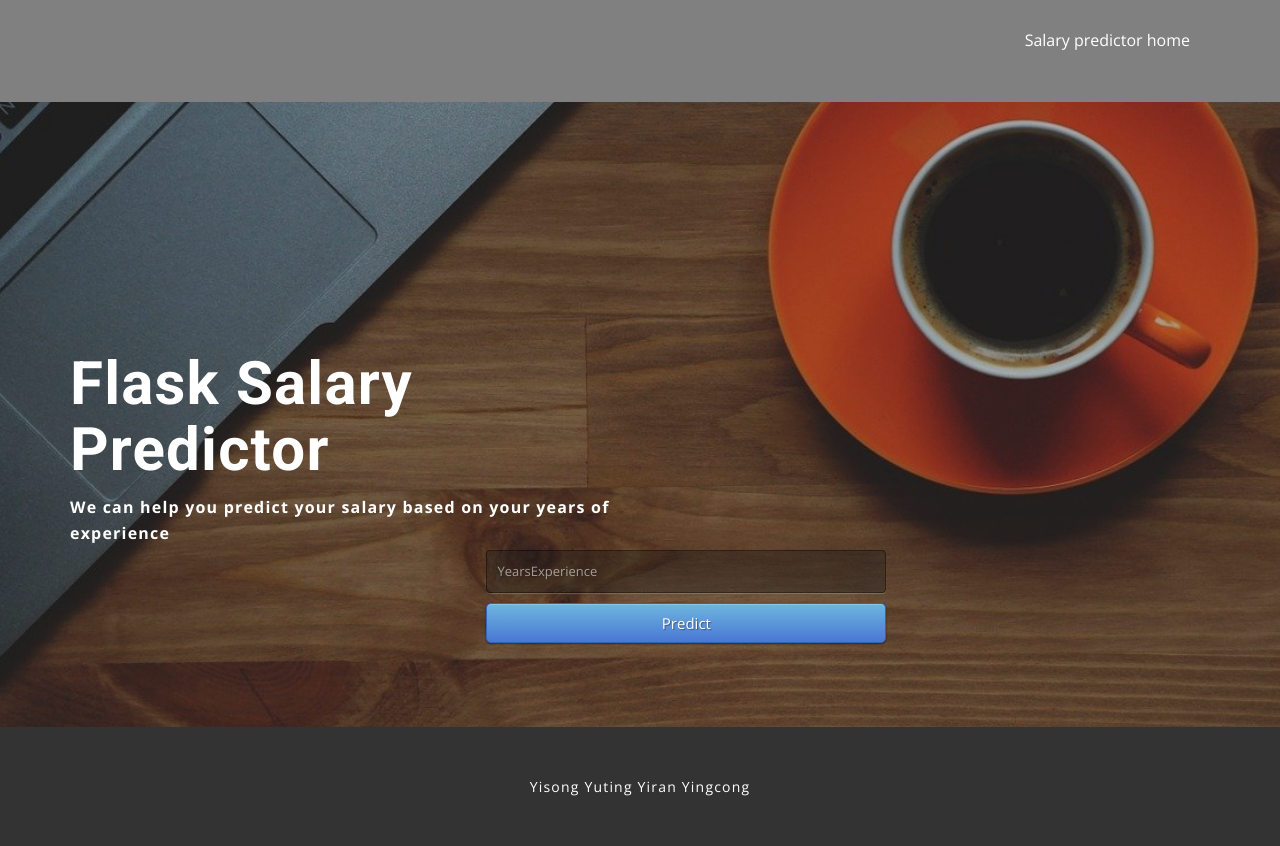
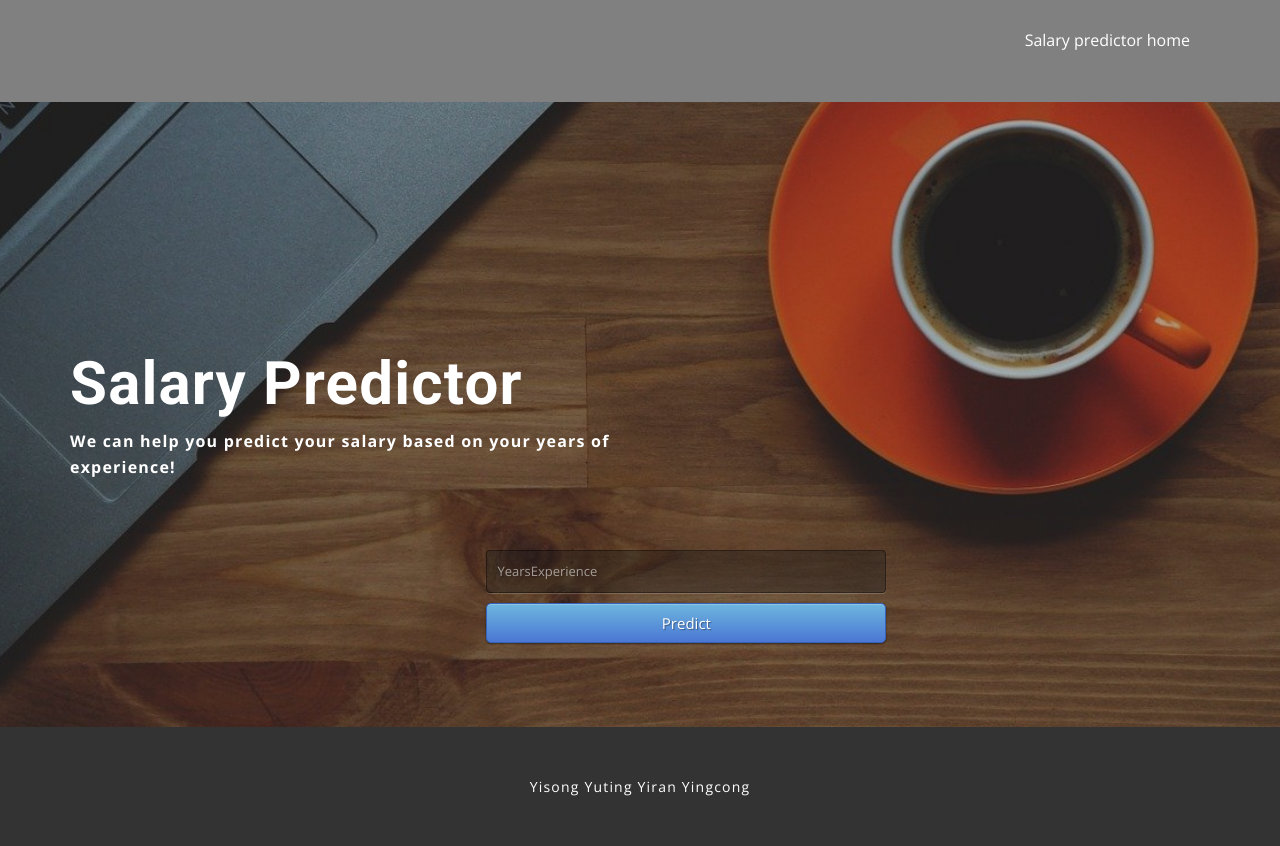
Before and after one commit to YisongZou/Flask-Salary-Predictor-with-Random-Forest-Algorithm, a Flask app: page / in a window 1280 px wide. Shown: the top 846 px of the page. Run offline with Flask 2, Linux system fonts and the light colour scheme; parts of the project's set-up code (start-up, migrations or seed data) failed here and were passed over.

Commit message:
Update index.html

```diff
--- a/templates/index.html
+++ b/templates/index.html
@@ -56,8 +56,8 @@
       </div></header>
     <section class="u-align-left u-clearfix u-image u-shading u-section-1" id="carousel_c805" data-image-width="1280" data-image-height="851">
       <div class="u-clearfix u-sheet u-sheet-1">
-        <h2 class="u-text u-text-body-alt-color u-text-1">Flask Salary Predictor </h2>
-        <p class="u-text u-text-body-alt-color u-text-2">We can help you predict your salary based on your years of experience</p>
+        <h2 class="u-text u-text-body-alt-color u-text-1">Salary Predictor</h2>
+        <p class="u-text u-text-body-alt-color u-text-2">We can help you predict your salary based on your years of experience!</p>
       </div>
     </section>
     <div class="login">
```
